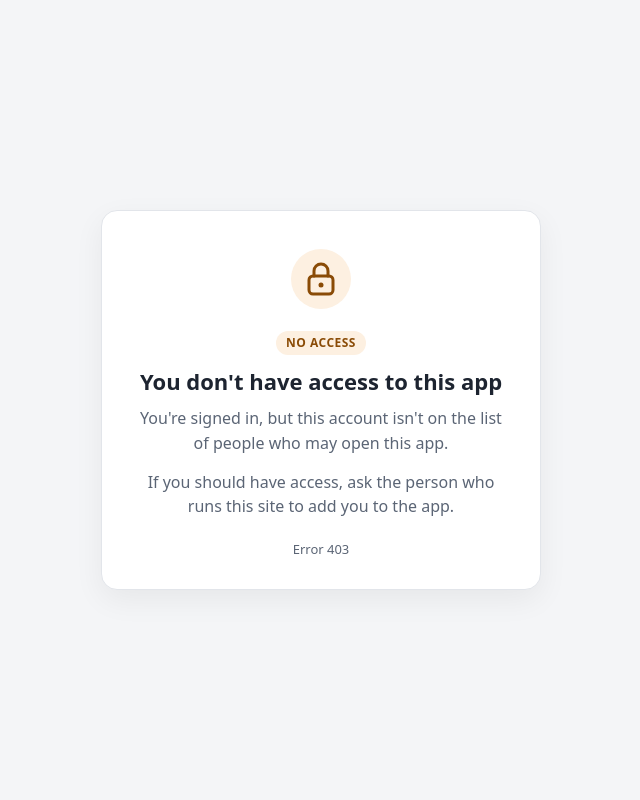
After one commit to gjerdingc/homelab-gateway, a Flask app: template manager/templates/no_access.html in a window 1280 px wide. The commit adds this page. Shown: the whole page, without its empty margins (319-959 px from the left). Run offline with Flask 3, Linux system fonts and the light colour scheme; the template is opened without the code that fills it, so the values that code supplies are empty; parts of the project's set-up code (start-up, migrations or seed data) failed here and were passed over; some libraries are stand-ins or nearby versions.

Commit message:
Let each sign-in app be limited to some people, with a no-access page
An app that requires Google sign-in can now be open to everyone on the
Settings list, or only to people picked on its edit page. For the latter
Traefik asks the manager (/_access/<slug>) after oauth2-proxy; people not
picked get a self-contained 'You don't have access to this app' page.
The emails stay in apps.yml, so changes work without a Traefik reload.

Co-Authored-By: Claude Opus 5.5 <noreply@anthropic.com>
Claude-Session: https://claude.ai/code/session_01QynCc8skXbWGi6SSPP91De

```diff
--- a/manager/app.py
+++ b/manager/app.py
@@ -6,6 +6,7 @@ import logging
 import os
 import secrets
 import sys
+from urllib.parse import quote
 
 import requests
 from flask import (Flask, Response, abort, flash, redirect, render_template, request, send_file,
@@ -96,7 +97,8 @@ def create_app(env=None, start_background=True):
 
     @app.before_request
     def require_login():
-        if request.path in open_paths or login.check(request.headers.get("Authorization")):
+        if (request.path in open_paths or request.path.startswith(tc.ACCESS_PATH + "/")
+                or login.check(request.headers.get("Authorization"))):
             return None
         resp = Response("Log in to use Traefik Manager. Forgot the password? See Login in docs/guide.md.\n",
                         401, mimetype="text/plain")
@@ -112,7 +114,7 @@ def create_app(env=None, start_background=True):
 
     @app.before_request
     def check_csrf():
-        if request.method == "POST":
+        if request.method == "POST" and not request.path.startswith(tc.ACCESS_PATH + "/"):
             sent, expected = request.form.get("csrf_token", ""), session.get("csrf", "")
             if not expected or not hmac.compare_digest(sent, expected):
                 flash("Your session expired. Please try again.", "error")
@@ -174,7 +176,7 @@ def create_app(env=None, start_background=True):
     def form_defaults(kind="internal"):
         return {"slug": "", "kind": kind, "fqdn": "", "extra_sans": [], "cert_source": "letsencrypt" if config.letsencrypt_enabled else "internal",
                 "backend_url": "https://" if kind == "external" else "http://", "backend_tls_skip_verify": False,
-                "start_path": "", "ip_lists": [], "allowed_sources": [], "pass_host_header": True, "lan_only": True, "require_sign_in": False, "security_headers": True, "notes": ""}
+                "start_path": "", "ip_lists": [], "allowed_sources": [], "pass_host_header": True, "lan_only": True, "require_sign_in": False, "sign_in_restricted": False, "sign_in_users": [], "security_headers": True, "notes": ""}
 
     def posted_values():
         f = request.form
@@ -186,6 +188,8 @@ def create_app(env=None, start_background=True):
                 "backend_tls_skip_verify": bool(f.get("backend_tls_skip_verify")),
                 "pass_host_header": bool(f.get("pass_host_header")), "lan_only": bool(f.get("lan_only")),
                 "require_sign_in": bool(f.get("require_sign_in")),
+                "sign_in_restricted": f.get("sign_in_who") == "some",
+                "sign_in_users": [e for e in f.getlist("sign_in_users") if e],
                 "security_headers": bool(f.get("security_headers"))}
 
     def render_form(values, errors=None, editing=None, preview=None):
@@ -193,7 +197,10 @@ def create_app(env=None, start_background=True):
             if isinstance(values.get(key), list):
                 values = {**values, key: "\n".join(values[key])}
         return render_template("app_form.html", v=values, errors=errors or {}, editing=editing, preview=preview,
-                               list_options=list_options())
+                               list_options=list_options(), people_options=people_options())
+
+    def people_options():
+        return [{"value": e, "detail": ""} for e in manager.sso_allowed_emails()] if config.sso_enabled else []
 
     def list_options():
         return [{"value": l["name"], "detail": l.get("description") or ", ".join(l["sources"])}
@@ -214,6 +221,27 @@ def create_app(env=None, start_background=True):
         except requests.RequestException as exc:
             api_error = describe(exc)
         return render_template("apps.html", apps=apps, routers=routers, api_error=api_error)
+
+    # ---- who may open an app (Traefik's forwardAuth, not people) ----------------
+
+    @app.route(tc.ACCESS_PATH + "/<slug>", methods=["GET", "HEAD", "POST", "PUT", "PATCH", "DELETE", "OPTIONS"])
+    def access_check(slug):
+        # X-Auth-Request-Email was set by the sso chain just before this check, which first removes
+        # any copy the browser sent. Asked directly, the answer only says yes or no.
+        email = request.headers.get("X-Auth-Request-Email", "")
+        allowed, a = manager.may_open(slug, email)
+        if allowed:
+            return Response(status=204)
+        host = (a or {}).get("fqdn") or request.headers.get("X-Forwarded-Host", "")
+        back = f"https://{host}/" if host else ""
+        sign_out = (f"https://{config.sso_auth_host}/oauth2/sign_out" + (f"?rd={quote(back, safe='')}" if back else "")
+                    if config.sso_enabled and config.sso_auth_host else "")
+        resp = Response(render_template("no_access.html", host=host, email=email.strip().lower(), sign_out=sign_out),
+                        403, mimetype="text/html")
+        resp.headers["X-Frame-Options"] = "DENY"
+        resp.headers["Content-Security-Policy"] = "default-src 'none'; style-src 'unsafe-inline'; img-src data:"
+        resp.headers["Referrer-Policy"] = "no-referrer"
+        return resp
 
     @app.route("/apps/new", methods=["GET", "POST"])
     def app_new():
--- a/manager/templates/app_detail.html
+++ b/manager/templates/app_detail.html
@@ -28,7 +28,7 @@
       {% for name in a.ip_lists or [] %}{% if name in lists %}<a class="mono" href="{{ url_for('ip_list_edit', name=name) }}">{{ name }}</a>{% else %}<span class="mono">{{ name }}</span> <span class="badge badge-err" title="This list no longer exists, so the app admits no one. Edit the app to remove it.">missing</span>{% endif %}{% if not loop.last or a.allowed_sources %}, {% endif %}{% endfor %}
       {% if a.allowed_sources %}<span class="mono">{{ a.allowed_sources | join(', ') }}</span>{% endif %}
       {% if not a.ip_lists and not a.allowed_sources %}Any{% endif %}</dd>
-    {% if not a.reserved %}<dt>Sign-in</dt><dd>{% if a.require_sign_in %}<span class="badge badge-ok">Google</span>{% if not sso_enabled %} <span class="badge badge-err" title="SSO_ENABLED is off, so Traefik rejects this route until it is turned back on or sign-in is removed from the app">not set up</span>{% endif %}{% else %}None{% endif %}</dd>{% endif %}
+    {% if not a.reserved %}<dt>Sign-in</dt><dd>{% if a.require_sign_in %}<span class="badge badge-ok">Google</span> {% if a.sign_in_restricted %}only {{ a.sign_in_users | join(', ') if a.sign_in_users else 'nobody' }}{% else %}everyone who can sign in{% endif %}{% if not sso_enabled %} <span class="badge badge-err" title="SSO_ENABLED is off, so Traefik rejects this route until it is turned back on or sign-in is removed from the app">not set up</span>{% endif %}{% else %}None{% endif %}</dd>{% endif %}
     <dt>Options</dt><dd>{{ 'LAN only' if a.lan_only else 'Open to any client' }}, {{ 'security headers' if a.security_headers else 'no security headers' }}{% if a.backend_tls_skip_verify %}, backend TLS not verified{% endif %}</dd>
     {% if a.notes %}<dt>Notes</dt><dd>{{ a.notes }}</dd>{% endif %}
   </dl>
--- a/manager/templates/apps.html
+++ b/manager/templates/apps.html
@@ -4,7 +4,7 @@
   {% for a in list %}
     {% set r = routers.get('traefik-manager' if a.reserved else a.slug) %}
     <tr>
-      <td data-label="{{ label }}"><a class="mono" href="{{ url_for('app_detail', slug=a.slug) }}">{{ a.slug }}</a>{% if a.reserved %} <span class="badge badge-muted">system</span>{% endif %}{% if a.require_sign_in %} <span class="badge badge-ok" title="Requires Google sign-in">sign-in</span>{% endif %}{% if a.kind == 'external' %}<svg class="ext-icon" width="13" height="13" viewBox="0 0 24 24" aria-label="external service" role="img"><g fill="none" stroke="currentColor" stroke-width="2.2" stroke-linecap="round" stroke-linejoin="round"><path d="M14 4h6v6M20 4l-9 9"/><path d="M18 14v5a1 1 0 0 1-1 1H5a1 1 0 0 1-1-1V7a1 1 0 0 1 1-1h5"/></g></svg>{% endif %}</td>
+      <td data-label="{{ label }}"><a class="mono" href="{{ url_for('app_detail', slug=a.slug) }}">{{ a.slug }}</a>{% if a.reserved %} <span class="badge badge-muted">system</span>{% endif %}{% if a.require_sign_in %} <span class="badge badge-ok" title="Requires Google sign-in{% if a.sign_in_restricted %}, open to {{ (a.sign_in_users or []) | length }} picked people{% endif %}">sign-in{% if a.sign_in_restricted %}: {{ (a.sign_in_users or []) | length }}{% endif %}</span>{% endif %}{% if a.kind == 'external' %}<svg class="ext-icon" width="13" height="13" viewBox="0 0 24 24" aria-label="external service" role="img"><g fill="none" stroke="currentColor" stroke-width="2.2" stroke-linecap="round" stroke-linejoin="round"><path d="M14 4h6v6M20 4l-9 9"/><path d="M18 14v5a1 1 0 0 1-1 1H5a1 1 0 0 1-1-1V7a1 1 0 0 1 1-1h5"/></g></svg>{% endif %}</td>
       <td data-label="FQDN"><a class="mono" href="https://{{ a.fqdn }}/">{{ a.fqdn }}</a></td>
       <td data-label="Backend" class="mono">{{ a.backend_url }}</td>
       <td data-label="Certificate" class="nowrap">{{ cert_badge(a) }}</td>
--- /dev/null
+++ b/manager/templates/no_access.html
@@ -0,0 +1,74 @@
+<!doctype html>
+<html lang="en">
+<head>
+<meta charset="utf-8">
+<meta name="viewport" content="width=device-width, initial-scale=1">
+<meta name="robots" content="noindex">
+<title>No access{% if host %} to {{ host }}{% endif %}</title>
+{# Shown on the app's own address, to people who are not admins, so it is self-contained:
+   no manager navigation, no files from the manager's host. #}
+<style>
+  :root {
+    --bg: #f4f5f7; --card: #ffffff; --text: #1d2430; --muted: #5b6575; --line: #e2e5ea;
+    --accent: #2f6fde; --accent-text: #ffffff; --badge: #fdf0e1; --badge-text: #8a4b06;
+  }
+  @media (prefers-color-scheme: dark) {
+    :root {
+      --bg: #12151b; --card: #1b2029; --text: #e6e9ef; --muted: #9aa3b2; --line: #2b313c;
+      --accent: #6b9cff; --accent-text: #0c1220; --badge: #3a2a14; --badge-text: #f3c27e;
+    }
+  }
+  * { box-sizing: border-box; }
+  html, body { margin: 0; height: 100%; }
+  body {
+    background: var(--bg); color: var(--text);
+    font: 16px/1.55 system-ui, -apple-system, "Segoe UI", Roboto, sans-serif;
+    display: flex; align-items: center; justify-content: center; padding: 24px 16px;
+  }
+  main {
+    background: var(--card); border: 1px solid var(--line); border-radius: 16px;
+    max-width: 440px; width: 100%; padding: 36px 32px 30px; text-align: center;
+    box-shadow: 0 10px 30px rgba(0, 0, 0, .06);
+  }
+  .icon { width: 64px; height: 64px; margin: 0 auto 18px; display: block; }
+  .i-bg { fill: var(--badge); }
+  .i-line { fill: none; stroke: var(--badge-text); stroke-width: 3; stroke-linecap: round; }
+  .i-dot { fill: var(--badge-text); }
+  .tag {
+    display: inline-block; font-size: 12px; font-weight: 600; letter-spacing: .04em; text-transform: uppercase;
+    background: var(--badge); color: var(--badge-text); border-radius: 999px; padding: 3px 10px; margin-bottom: 12px;
+  }
+  h1 { font-size: 22px; line-height: 1.3; margin: 0 0 10px; }
+  p { margin: 0 0 14px; color: var(--muted); }
+  .who {
+    display: block; margin: 18px 0 22px; padding: 10px 14px; border-radius: 10px;
+    background: var(--bg); border: 1px solid var(--line); color: var(--text);
+    font: 14px/1.4 ui-monospace, SFMono-Regular, Menlo, Consolas, monospace; word-break: break-all;
+  }
+  .who small { display: block; font: 12px/1.4 system-ui, sans-serif; color: var(--muted); margin-bottom: 2px; }
+  .btn {
+    display: inline-block; text-decoration: none; font-weight: 600; font-size: 15px;
+    background: var(--accent); color: var(--accent-text); border-radius: 10px; padding: 11px 18px;
+  }
+  .btn:focus-visible { outline: 3px solid var(--accent); outline-offset: 3px; }
+  .foot { margin: 20px 0 0; font-size: 13px; }
+</style>
+</head>
+<body>
+<main>
+  <svg class="icon" viewBox="0 0 64 64" aria-hidden="true">
+    <circle class="i-bg" cx="32" cy="32" r="30"/>
+    <rect class="i-line" x="20" y="29" width="24" height="18" rx="4"/>
+    <path class="i-line" d="M25 29v-5a7 7 0 0 1 14 0v5"/>
+    <circle class="i-dot" cx="32" cy="38" r="2.5"/>
+  </svg>
+  <span class="tag">No access</span>
+  <h1>You don't have access to {% if host %}{{ host }}{% else %}this app{% endif %}</h1>
+  <p>You're signed in, but this account isn't on the list of people who may open this app.</p>
+  {% if email %}<span class="who"><small>Signed in as</small>{{ email }}</span>{% endif %}
+  <p>If you should have access, ask the person who runs this site to add {% if email %}this account{% else %}you{% endif %} to the app.</p>
+  {% if sign_out %}<p><a class="btn" href="{{ sign_out }}">Use a different Google account</a></p>{% endif %}
+  <p class="foot">Error 403</p>
+</main>
+</body>
+</html>
--- a/manager/templates/settings.html
+++ b/manager/templates/settings.html
@@ -61,7 +61,7 @@
       <label for="emails">Google accounts</label>
       <textarea id="emails" name="emails" rows="6" class="mono" autocapitalize="none" spellcheck="false" placeholder="you@gmail.com&#10;partner@gmail.com">{{ emails }}</textarea>
       {% if errors.get('emails') %}<p class="error">{{ errors['emails'] }}</p>{% endif %}
-      <p class="help">One per line or comma-separated. Everyone listed can open every app that requires sign-in. Empty means nobody can.</p>
+      <p class="help">One per line or comma-separated. Everyone listed can open every app that requires sign-in, unless the app is limited to some people (on its edit page). Empty means nobody can.</p>
     </div>
     <div class="actions"><button class="btn btn-primary" type="submit">Save</button></div>
   </form>
--- a/manager/templates/status.html
+++ b/manager/templates/status.html
@@ -56,9 +56,9 @@
     <dt>oauth2-proxy</dt><dd class="mono">{{ config.sso_auth_url }}</dd>
     <dt>Sign-in page</dt><dd><span class="mono">https://{{ config.sso_auth_host }}</span> · {{ "Let's Encrypt certificate, obtained by Traefik" if config.sso_auth_letsencrypt else "internal CA certificate (the manager's)" }}</dd>
     <dt>Who may sign in</dt><dd>{% if sso_emails %}<span class="mono">{{ sso_emails | join(', ') }}</span>{% else %}Nobody yet{% endif %} · <a href="{{ url_for('settings') }}#sign-in">change</a></dd>{% endif %}
-    <dt>Apps</dt><dd>{% for a in sso_apps %}<a class="mono" href="{{ url_for('app_detail', slug=a.slug) }}">{{ a.slug }}</a>{% if not loop.last %}, {% endif %}{% else %}None{% endfor %}</dd>
+    <dt>Apps</dt><dd>{% for a in sso_apps %}<a class="mono" href="{{ url_for('app_detail', slug=a.slug) }}">{{ a.slug }}</a>{% if a.sign_in_restricted %} (only {{ (a.sign_in_users or []) | length }}){% endif %}{% if not loop.last %}, {% endif %}{% else %}None{% endfor %}</dd>
   </dl>
-  <p class="help">Traefik asks oauth2-proxy about every request to these apps. Who may sign in is decided by oauth2-proxy's own allow-list, not here.</p>
+  <p class="help">Traefik asks oauth2-proxy about every request to these apps, and oauth2-proxy lets in the accounts listed under Settings. For an app limited to some people, Traefik then asks the manager too, which shows the others a "You don't have access" page. While the manager is down, those apps answer 500.</p>
 </section>
 
 <section class="card">
```
Also changed, not shown: SPEC.md (+4 -0 lines), docs/guide.md (+3 -1 lines), manager/service.py (+36 -1 lines), manager/templates/app_form.html (+16 -0 lines), manager/tests/test_app.py (+41 -0 lines), manager/tests/test_service.py (+21 -0 lines), manager/tests/test_traefik_config.py (+14 -0 lines), manager/tests/test_validate.py (+15 -0 lines), manager/traefik_config.py (+22 -2 lines), manager/validate.py (+23 -0 lines).
